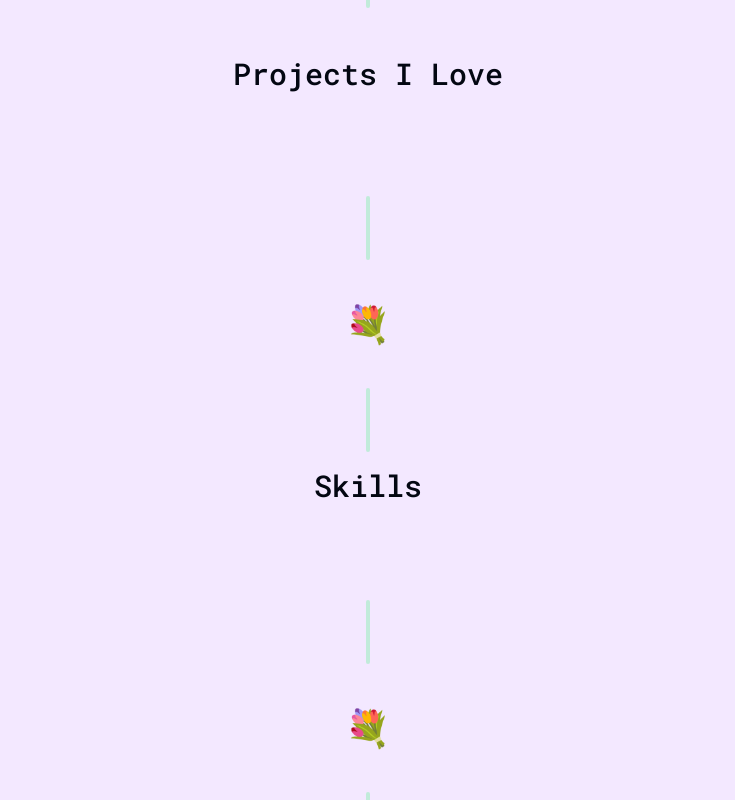
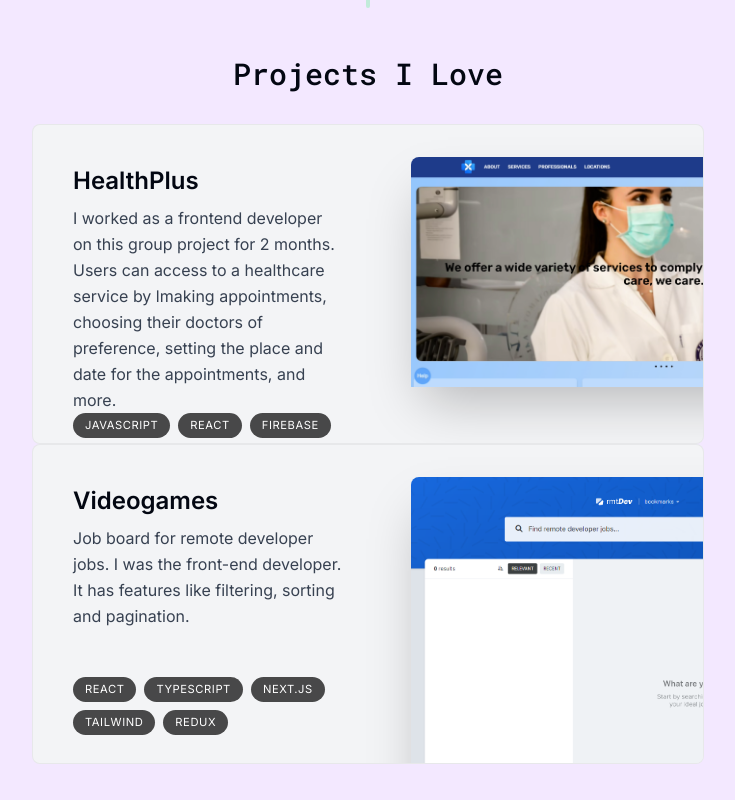
Before and after one commit to Katemoca/Portfolio-2023, a Next.js app: page / in a window 1280 px wide. Shown: the part 1520-2320 px from the top of the page, without its empty margins (272-1007 px from the left). Built offline with nearby package versions, Linux system fonts and the light colour scheme.

Commit message:
Added the projects section with animations and effects by using framer motion, and tailwind.

```diff
--- a/components/about.tsx
+++ b/components/about.tsx
@@ -5,7 +5,7 @@
 export default function About() {
   return (
     <motion.section
-      className="max-w-[45rem] scroll-mt-28 sm:mt-8 mb-28 sm:mb-2 text-center leading-8"
+      className="max-w-[45rem] scroll-mt-28 mt-20 sm:mt-8 mb-28 sm:mb-2 text-center leading-8"
       initial={{ opacity: 0, y: 100 }}
       animate={{ opacity: 1, y: 0 }}
       transition={{ delay: 0.175 }}>
--- a/components/project.tsx
+++ b/components/project.tsx
@@ -1,5 +1,51 @@
+"use client"; // enables the use of browser APIs and client-side interactivity.
+import { useRef } from "react"; // A React hook that creates a reference to a DOM element, which can be used to access the element directly.
+import { projectsData } from "@/lib/data"; // My dataset
+import { motion, useScroll, useTransform } from "framer-motion";
+import Image from "next/image";
 import React from "react";
 
-export default function project() {
-  return <div>project</div>;
+// A TypeScript type definition that extracts the type of a single project from the projectsData array.
+type ProjectProps = (typeof projectsData)[number];
+
+export default function project({
+  title,
+  description,
+  tags,
+  imageUrl,
+}: ProjectProps) {
+  return (
+    <div className="group mb-3 sm:mb-8 last:mb-0">
+      <section className="bg-gray-100 max-w-[42rem] border border-black/5 rounded-lg overflow-hidden sm:pr-8 relative sm:h-[20rem] hover:bg-gray-200 transition sm:group-even:pl-8">
+        <div className="pt-4 pb-7 px-5 sm:pl-10 sm:pr-2 sm:pt-10 sm:max-w-[50%] flex flex-col h-full sm:group-even:ml-[18rem]">
+          <h3 className="text-2xl font-semibold">{title}</h3>
+          <p className="mt-2 leading-relaxed text-gray-700 ">{description}</p>
+          <ul className="flex flex-wrap mt-4 gap-2 sm:mt-auto">
+            {tags.map((tag, index) => (
+              <li
+                className="bg-black/[0.7] px-3 py-1 text-[0.7rem] uppercase tracking-wider text-white rounded-full "
+                key={index}>
+                {tag}
+              </li>
+            ))}
+          </ul>
+        </div>
+        <Image
+          src={imageUrl}
+          alt="The project I work on"
+          quality={95}
+          className="absolute hidden sm:block top-8 -right-40 w-[28.25rem] rounded-t-lg shadow-2xl transition  group-hover:scale-[1.04]
+          group-hover:-translate-x-3
+          group-hover:translate-y-3
+          group-hover:-rotate-2
+
+          group-even:group-hover:translate-x-3
+          group-even:group-hover:translate-y-3
+          group-even:group-hover:rotate-2
+
+          group-even:right-[initial] group-even:-left-40"
+        />
+      </section>
+    </div>
+  );
 }
--- a/components/projects.tsx
+++ b/components/projects.tsx
@@ -1,6 +1,7 @@
 import React from "react";
 import SectionHeading from "./section-heading";
 import { projectsData } from "@/lib/data";
+import Project from "./project";
 
 export default function Projects() {
   return (
@@ -9,7 +10,9 @@
 
       <div>
         {projectsData.map((project, index) => (
-          <React.Fragment key={index}></React.Fragment>
+          <div key={index}>
+            <Project {...project} />
+          </div>
         ))}
       </div>
     </section>
--- a/lib/data.ts
+++ b/lib/data.ts
@@ -4,9 +4,9 @@
 import { LuGraduationCap } from "react-icons/lu";
 
 //!IMAGES FROM THE PUBLIC FOLDER
-import corpcommentImg from "@/public/corpcomment.png";
+import healthplus from "@/public/healthplus (1).png";
 import rmtdevImg from "@/public/rmtdev.png";
-import wordanalyticsImg from "@/public/wordanalytics.png";
+
 
 export const links = [
   {
@@ -66,9 +66,9 @@
   {
     title: "HealthPlus",
     description:
-      "I worked as a full-stack developer on this startup project for 2 years. Users can give public feedback to companies.",
-    tags: ["React", "Next.js", "MongoDB", "Tailwind", "Prisma"],
-    imageUrl: corpcommentImg,
+      "I worked as a frontend developer on this group project for 2 months. Users can access to a healthcare service by lmaking appointments, choosing their doctors of preference, setting the place and date for the appointments, and more.",
+    tags: ["Javascript", "React", "Firebase", "Tailwind", "Redux "],
+    imageUrl: healthplus,
   },
   {
     title: "Videogames",
@@ -77,13 +77,13 @@
     tags: ["React", "TypeScript", "Next.js", "Tailwind", "Redux"],
     imageUrl: rmtdevImg,
   },
-  {
-    title: "Countries",
-    description:
-      "A public web app for quick analytics on text. It shows word count, character count and social media post limits.",
-    tags: ["React", "Next.js", "SQL", "Tailwind", "Framer"],
-    imageUrl: wordanalyticsImg,
-  },
+  // {
+  //   title: "Countries",
+  //   description:
+  //     "A public web app for quick analytics on text. It shows word count, character count and social media post limits.",
+  //   tags: ["React", "Next.js", "SQL", "Tailwind", "Framer"],
+  //   imageUrl: wordanalyticsImg,
+  // },
 ] as const;
 
 export const skillsData = [
```
